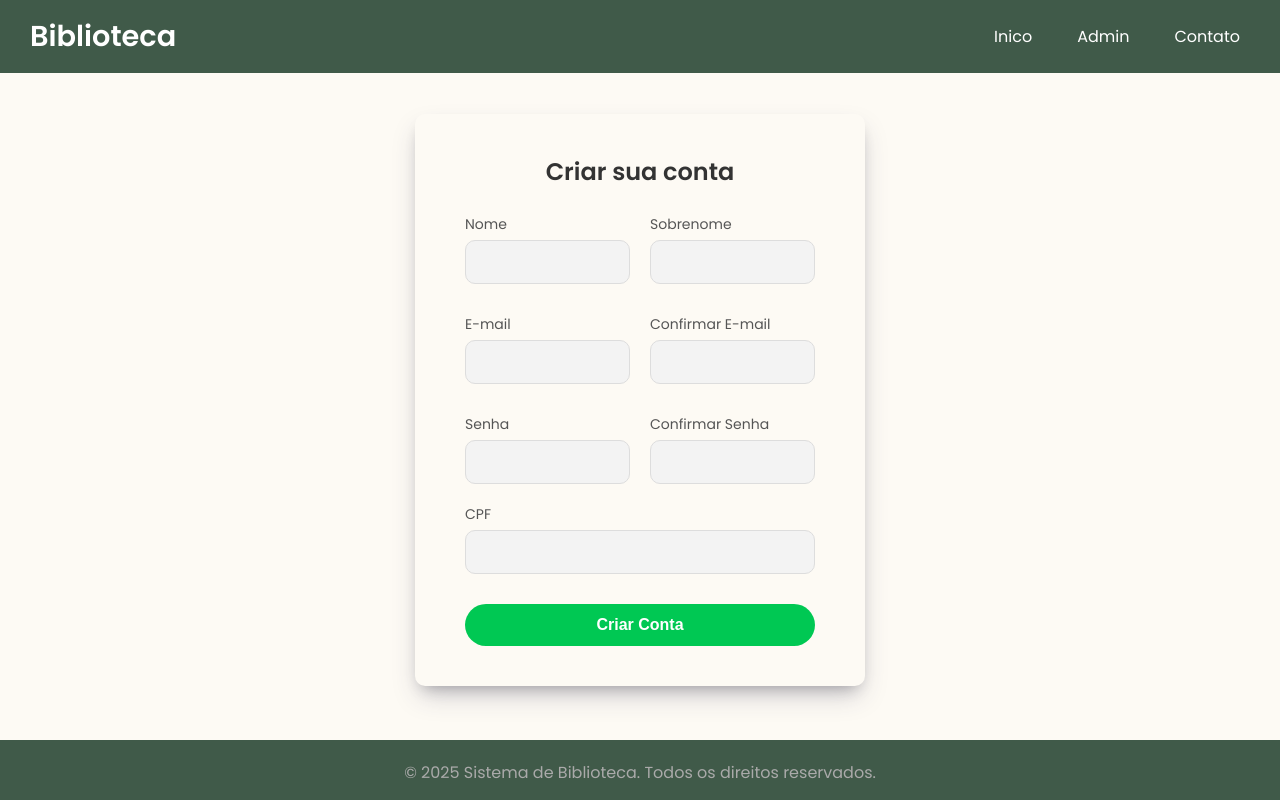
After one commit to TavaresItalo01/Sistema_Biblioteca, a Django app: page /usuarios//cadastro in a window 1280 px wide. The commit adds this page. Run offline with Django 5.2, Linux system fonts and the light colour scheme.

Commit message:
criação do model e lógica de cadastro e login

```diff
--- a/Sistema_Biblioteca/Sistema_Biblioteca/urls.py
+++ b/Sistema_Biblioteca/Sistema_Biblioteca/urls.py
@@ -22,4 +22,5 @@ urlpatterns = [
     path("admin/", admin.site.urls),
     path('', include('biblioteca.urls')),
     path("usuarios/", include("usuarios.urls")),
+    path("cadastro/", include('biblioteca.urls')),
 ]
--- a/Sistema_Biblioteca/biblioteca/templates/biblioteca/telaInicial.html
+++ b/Sistema_Biblioteca/biblioteca/templates/biblioteca/telaInicial.html
@@ -1,4 +1,4 @@
-{% extends 'Biblioteca/base.html' %}
+{% extends 'biblioteca/base.html' %}
 {% load static %}
 
 {% block title %}Bem-vindo à Biblioteca{% endblock %}
--- /dev/null
+++ b/Sistema_Biblioteca/usuarios/static/usuarios/css/telaCadastroStyle.css
@@ -0,0 +1,20 @@
+/* Agrupa campos em linha */
+.form-row {
+    display: flex;
+    gap: 20px; /* espaçamento entre colunas */
+    margin-bottom: 15px;
+}
+
+/* Cada campo dentro da linha */
+.form-group {
+    flex: 1; /* ocupa metade da linha */
+    display: flex;
+    flex-direction: column;
+}
+
+/* Ajusta para telas menores */
+@media (max-width: 600px) {
+    .form-row {
+        flex-direction: column;
+    }
+}
--- a/Sistema_Biblioteca/usuarios/static/usuarios/css/telaLoginStyle.css
+++ b/Sistema_Biblioteca/usuarios/static/usuarios/css/telaLoginStyle.css
@@ -157,3 +157,9 @@ form input {
 .btn-create:hover {
     background-color: #1c54b2;
 }
+
+.error {
+    color: red;
+    margin-bottom: 10px;
+    font-weight: bold;
+}
--- /dev/null
+++ b/Sistema_Biblioteca/usuarios/templates/usuarios/telaCadastro.html
@@ -0,0 +1,74 @@
+{% extends 'biblioteca/base.html' %}
+{% load static %}
+
+{% block title %}Cadastro - Biblioteca{% endblock %}
+
+{% block content %}
+
+    <link rel="stylesheet" href="{% static 'usuarios/css/telaLoginStyle.css' %}">
+     <link rel="stylesheet" href="{% static 'usuarios/css/telaCadastroStyle.css' %}">
+
+    <div class="login-container">
+        <h1>Criar sua conta</h1>
+
+        {% if messages %}
+            <div class="messages">
+                {% for message in messages %}
+                    <p class="error">{{ message }}</p>
+                {% endfor %}
+            </div>
+        {% endif %}
+
+    <form method="POST" action="">
+    {% csrf_token %}
+
+    <div class="form-row">
+        <div class="form-group">
+            <label for="nome">Nome</label>
+            <input type="text" id="nome" name="nome" required>
+        </div>
+        <div class="form-group">
+            <label for="sobrenome">Sobrenome</label>
+            <input type="text" id="sobrenome" name="sobrenome" required>
+        </div>
+    </div>
+
+    <div class="form-row">
+        <div class="form-group">
+            <label for="email">E-mail</label>
+            <input type="email" id="email" name="email" required>
+        </div>
+        <div class="form-group">
+            <label for="confirmar-email">Confirmar E-mail</label>
+            <input type="email" id="confirmar-email" name="confirmar_email" required>
+        </div>
+    </div>
+
+    <div class="form-row">
+        <div class="form-group">
+            <label for="senha">Senha</label>
+            <div class="password-container">
+                <input type="password" id="senha" name="senha" required>
+                <i class="fa-solid fa-eye-slash"></i>
+            </div>
+        </div>
+        <div class="form-group">
+            <label for="confirmar-senha">Confirmar Senha</label>
+            <div class="password-container">
+                <input type="password" id="confirmar-senha" name="confirmar_senha" required>
+                <i class="fa-solid fa-eye-slash"></i>
+            </div>
+        </div>
+    </div>
+
+    <div class="form-row">
+        <div class="form-group">
+            <label for="cpf">CPF</label>
+            <input type="text" id="cpf" name="cpf" required>
+        </div>
+    </div>
+
+    <button type="submit" class="btn-login">Criar Conta</button>
+</form>
+
+{% endblock %}
--- a/Sistema_Biblioteca/usuarios/urls.py
+++ b/Sistema_Biblioteca/usuarios/urls.py
@@ -1,7 +1,8 @@
 from django.urls import path
 
-from .views import telaLogin
+from .views import login_view, telaLogin, telaCadastro
 
 urlpatterns = [
-    path("/login", telaLogin, name="telaLogin"),
+    path("/login", login_view, name="telaLogin"),
+    path("/cadastro", telaCadastro, name="telaCadastro"),
 ]
--- a/Sistema_Biblioteca/usuarios/views.py
+++ b/Sistema_Biblioteca/usuarios/views.py
@@ -1,5 +1,77 @@
-from django.shortcuts import render
+from django.shortcuts import render, redirect
 from django.http import HttpResponse
+from django.contrib.auth import get_user_model, authenticate, login
+from django.contrib import messages
+
+from .models import Usuario
+from django.contrib.auth.hashers import make_password
 
 def telaLogin(request):
     return render(request, "usuarios/telaLogin.html")
+
+def telaCadastro(request):
+    return render(request, "usuarios/telaCadastro.html")
+
+
+def login_view(request):
+    if request.method == 'POST':
+        email_cpf = request.POST.get('email_cpf')
+        senha = request.POST.get('senha')
+
+        print("Email/CPF:", email_cpf)
+        print("Senha:", senha)
+
+
+        user = authenticate(request, username=email_cpf, password=senha)
+        print("User:", user)
+        if user:
+            login(request, user)
+            messages.success(request, f"Bem-vindo {user.username}!")
+            return redirect('telaCadastro')
+        else:
+            messages.error(request, "Usuário ou senha incorretos.")
+
+    return render(request, 'usuarios/telaLogin.html')
+
+
+def telaCadastro(request):
+    if request.method == 'POST':
+        nome = request.POST.get('nome')
+        sobrenome = request.POST.get('sobrenome')
+        email = request.POST.get('email')
+        confirmar_email = request.POST.get('confirmar_email')
+        cpf = request.POST.get('cpf')
+        senha = request.POST.get('senha')
+        confirmar_senha = request.POST.get('confirmar_senha')
+
+        # Validações
+        if email != confirmar_email:
+            messages.error(request, "Os e-mails não coincidem.")
+            return redirect('telaCadastro')
+
+        if senha != confirmar_senha:
+            messages.error(request, "As senhas não coincidem.")
+            return redirect('telaCadastro')
+
+        if Usuario.objects.filter(email=email).exists():
+            messages.error(request, "Email já cadastrado.")
+            return redirect('telaCadastro')
+
+        if Usuario.objects.filter(cpf=cpf).exists():
+            messages.error(request, "CPF já cadastrado.")
+            return redirect('telaCadastro')
+
+        # Cria usuário
+        user = Usuario.objects.create(
+            username=email,
+            first_name=nome,
+            last_name=sobrenome,
+            email=email,
+            cpf=cpf,
+            password=make_password(senha)
+        )
+
+        messages.success(request, "Cadastro realizado com sucesso!")
+        return redirect('telaLogin')
+
+    return render(request, 'usuarios/telaCadastro.html')
```
Also changed, not shown: Sistema_Biblioteca/Sistema_Biblioteca/settings.py (+7 -0 lines), Sistema_Biblioteca/usuarios/backends.py (added, +25 -0 lines), Sistema_Biblioteca/usuarios/models.py (+10 -1 lines), Sistema_Biblioteca/usuarios/templates/usuarios/telaLogin.html (+14 -4 lines), Sistema_Biblioteca/usuarios/migrations/0001_initial.py (added).
